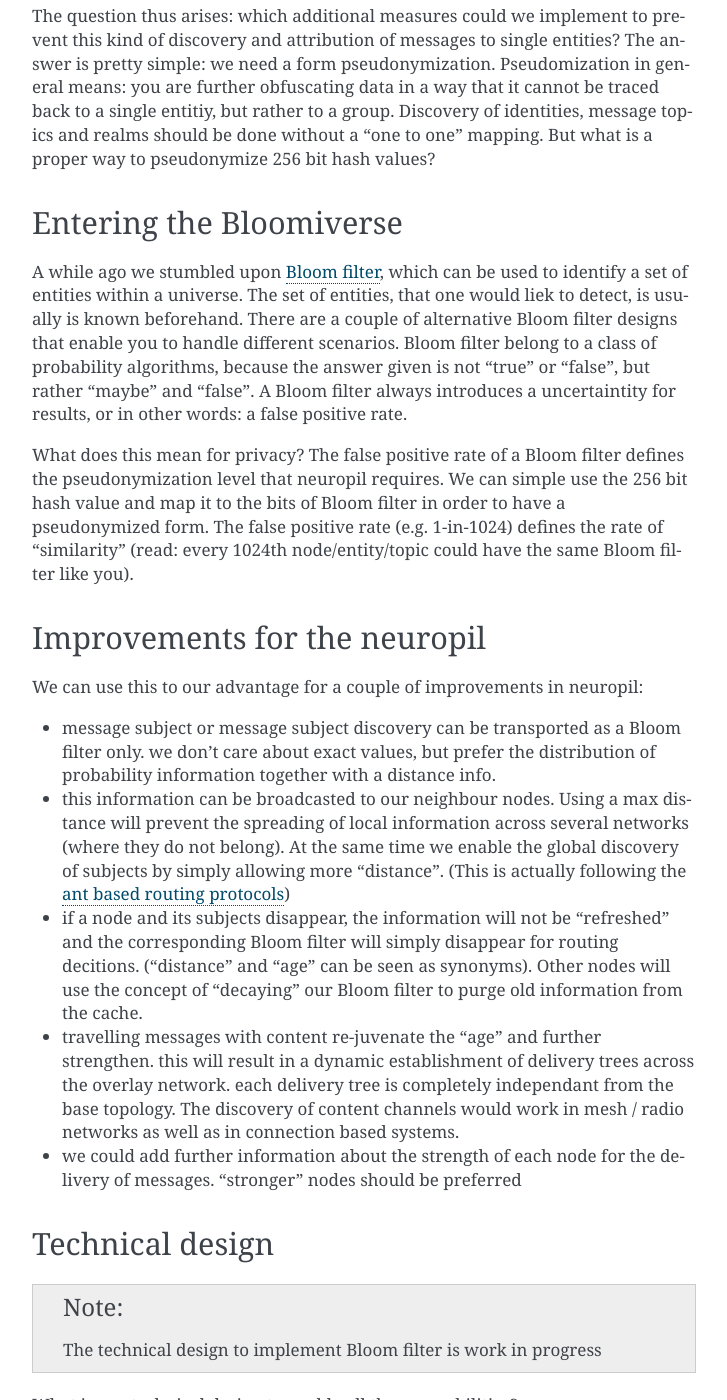
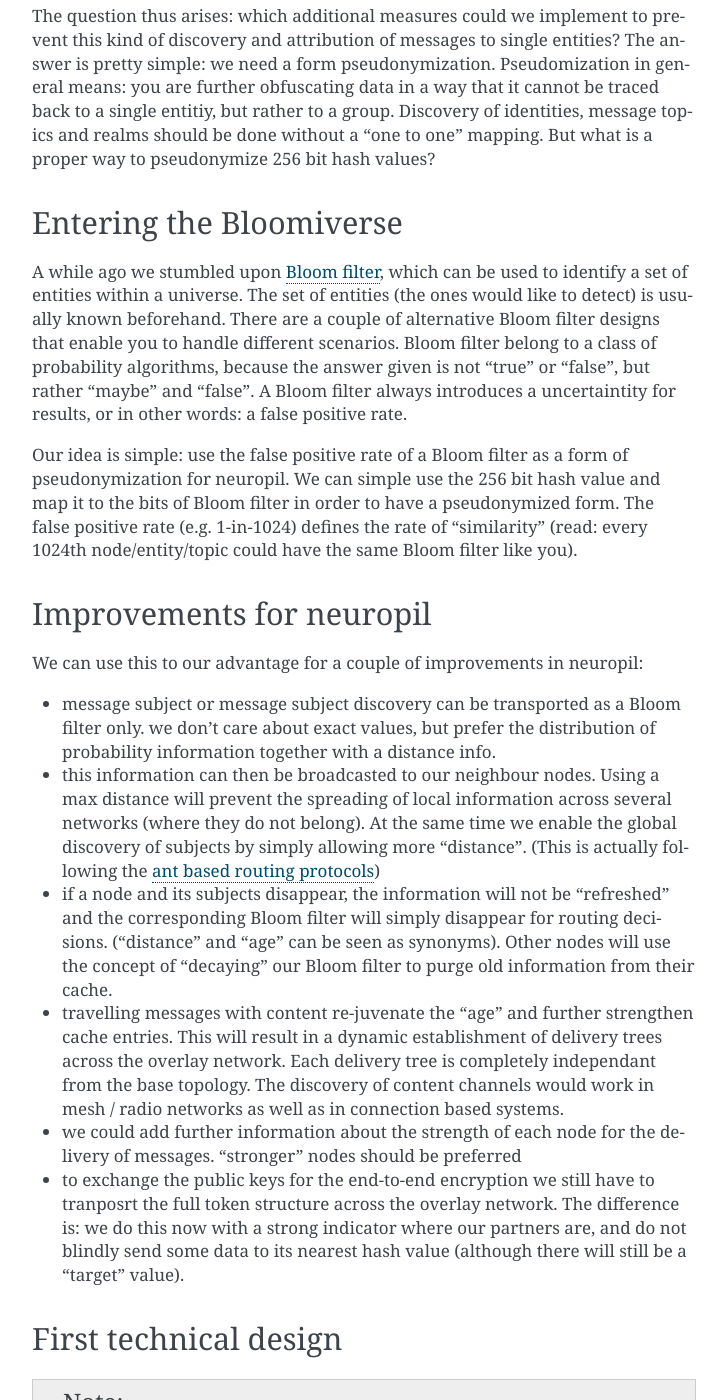
Before and after one commit to pi-lar/neuropil, a Sphinx documentation site: the page built from doc/source/ngizero.rst, in a window 1280 px wide and 1400 px high, scrolled down 1353 px. Shown: the whole window, without its empty margins (426-1153 px from the left). Built offline with Sphinx 7.4.7, drawn with Linux system fonts in a browser that asks for light colours; some of the changed text lies outside the part shown.

Commit message:
reworked documentation of the internal setup

```diff
--- a/doc/source/ngizero.rst
+++ b/doc/source/ngizero.rst
@@ -15,7 +15,7 @@
 be visible to neighbour nodes, and, at least in theory, the node could change frequently
 its fingerprint.
 The message intents are the place where both idenities play together, so the only thing
-of the application identity that remains visible is its public key or its fingerprint.
+of the application identity that remains visible is its public key and its fingerprint.
 The exchange of the message intents can be seen as the "DNS lookups" of the neuropil
 messaging layer, but we only try to discover named data channels (and yes, a name may
 refer to an IP address).
@@ -61,22 +61,22 @@
 
 A while ago we stumbled upon :ref:`Bloom filter<neuropil_knowhow_bloomfilter>`,
 which can be used to identify a set of entities within a universe. The set of
-entities, that one would liek to detect, is usually is known beforehand. There
+entities (the ones would like to detect) is usually known beforehand. There
 are a couple of alternative Bloom filter designs that enable you to handle different
 scenarios. Bloom filter belong to a class of probability algorithms, because the
 answer given is not "true" or "false", but rather "maybe" and "false". A Bloom
 filter always introduces a uncertaintity for results, or in other words: a false
 positive rate.
 
-What does this mean for privacy? The false positive rate of a Bloom filter defines
-the pseudonymization level that neuropil requires. We can simple use the 256 bit
-hash value and map it to the bits of Bloom filter in order to have a pseudonymized
-form. The false positive rate (e.g. 1-in-1024) defines the rate of "similarity"
-(read: every 1024th node/entity/topic could have the same Bloom filter like you).
+Our idea is simple: use the false positive rate of a Bloom filter as a form of
+pseudonymization for neuropil. We can simple use the 256 bit hash value and map
+it to the bits of Bloom filter in order to have a pseudonymized form. The false
+positive rate (e.g. 1-in-1024) defines the rate of "similarity" (read: every 1024th
+node/entity/topic could have the same Bloom filter like you).
 
 
-Improvements for the neuropil
-*****************************
+Improvements for neuropil
+*************************
 
 We can use this to our advantage for a couple of improvements in neuropil:
 
@@ -84,62 +84,83 @@
   we don't care about exact values, but prefer the distribution of probability information
   together with a distance info.
 
-- this information can be broadcasted to our neighbour nodes. Using a max distance
+- this information can then be broadcasted to our neighbour nodes. Using a max distance
   will prevent the spreading of local information across several networks (where they
   do not belong). At the same time we enable the global discovery of subjects by simply
   allowing more "distance". (This is actually following the :ref:`ant based routing protocols<neuropil_knowhow_routing>`)
 
 - if a node and its subjects disappear, the information will not be "refreshed" and the
-  corresponding Bloom filter will simply disappear for routing decitions. ("distance" and
+  corresponding Bloom filter will simply disappear for routing decisions. ("distance" and
   "age" can be seen as synonyms). Other nodes will use the concept of "decaying" our Bloom
-  filter to purge old information from the cache.
+  filter to purge old information from their cache.
 
-- travelling messages with content re-juvenate the "age" and further strengthen. this
-  will result in a dynamic establishment of delivery trees across the overlay network.
-  each delivery tree is completely independant from the base topology. The discovery of
+- travelling messages with content re-juvenate the "age" and further strengthen cache entries.
+  This will result in a dynamic establishment of delivery trees across the overlay network.
+  Each delivery tree is completely independant from the base topology. The discovery of
   content channels would work in mesh / radio networks as well as in connection based systems.
 
 - we could add further information about the strength of each node for the delivery
   of messages. "stronger" nodes should be preferred
 
+- to exchange the public keys for the end-to-end encryption we still have to tranposrt the
+  full token structure across the overlay network. The difference is: we do this now with
+  a strong indicator where our partners are, and do not blindly send some data to its nearest
+  hash value (although there will still be a "target" value).
 
-Technical design
-****************
+
+First technical design
+**********************
 
 .. NOTE::
    The technical design to implement Bloom filter is work in progress
 
-What is our technical design to enable all these capabilities?
-
 We orientate on the scaleBF Bloom filter implementation, which unfortunately lacks the ability
 to delete items from it.
 
-A bloom filter is treated as an 3D cube (with each edge length (el_?) being a prime number) and
-with (el_x != el_y != el_z).
+- A bloom filter is treated as an 3D cube (with each edge length (el_?) being a prime number) and
+  with (el_x != el_y != el_z). For the calculation of the (bit) position in one cube(x)
+  (= H(x)%el_x * H(x)%el_y * H(x)%el_z). Furthermore we will use four 3D cubes per filter.
+  We can split our existing 256-hash values (e.g. the hash of a topic, H(topic) = 256bit hash)
+  into a eight tuples and then use two values per cube. i.e. we can interpret the first 2 uint32_t
+  for the first cube, the next two for the second cube and so on. One single Bloom filter then
+  consists of 4 cubes.
 
-For the calculation of the position in the cube(xyz) (= H(x)%el_x * H(x)%el_y * H(x)%el_z)
+- The values in this cube will not be a single bit, but we would like to use two uint8_t values.
+  The first uint8_t for the distance from origin using simple << operator (max distance is 8 hops).
+  The second uint8_t as a counting Bloom filter. This will allows us to react on a possible deletion
+  of elements, but more important it will give a better indicator how many times a value has been
+  referenced.
 
-We will use 2 points per cube:
-With the hash of a topic resulting in a 256bit hash value ( H(topic) = 256bit hash), we can interpret
-the first 2 uint32_t for the first cube, the next two for the second cube and so on.
-One single Bloom filter then consists of 4 cubes.
+- The filters will be organized with a simple hash map, the size of the hash map will be 257 bytes.
+  The index position of the hash table will be calculated by a modulo division ( H(topc)%257 ).
+  Each hash map position will not contain a simple list of bloom filter. Instead we will create
+  an array of 32 bloom filter, where the first bloom filter will just contain the union of the
+  remaining 31 entries. If the first 32 cubes have reached their capacity, we can add another
+  array of 32 bloom filter. Together with each bloom filter entry we store a np_dhkey_t of the peer
+  where the filter was coming from. That means that there could be more than one np_dhkey_t
+  for a given topic, i.e. if more than one receiver is attached to a sender.
 
-The values in this cube will not be single bit, but we would like to use two uint8_t values.
-The first uint8_t for the distance from origin using simple << operator (max distance is 8 hops).
-The second uint8_t as a counting Bloom filter, to be able to remove elements.
+- To transport a bloom filter, the serialized form of such a Bloom filter will really just be:
+  uint16_t       : hash map position
+  uint8_t        : age of the bloom filter
+  4*(uint16_t)[2]: list of four uint16_t[2] arrays, indicating the position in the cubes
+  This serialization (19 bytes) will in most cases be less than the real size of the Bloom filter.
+  Pushing more than one bloom filter into a message will be possible.
 
-When the first of this Bloom filter cubes has reached its capacity, we add four new cubes.
-A set of Bloom filter could be organized with a simple hash map with a prime number size:
-The position in the simple hash map can be found by a modulo division of the hash value of the topic
-with the simple hash map size.
+- when sending data, this table can be inspected in addition to the normal routing table. The
+  heuristic value for a given topic can be used to alter the routing decision which is just based
+  on minimizing hash distance. The current routing decision already covers latency (double) and health
+  status of a peer connection. In addition we can now add the heuristic value to the set. A message
+  will thus be routed to a peer if a certain threshold value has been reached.
 
-A serialized form of such a Bloom filter could really just be:
-(uint8_t): hash map position
-4*[ (uint16_t)/(uint16_t) ]: a list of uint16_t[2] array, indicating the position and the values
+- on a regular basis the filter will loose information, i.e. the reference count will be decreased.
+  If a single bllom filter has reached zero, it will be deleted from the set.
 
-which is many cases will be less than real size of the Bloom filter (17 bytes min).
-with a higher fill ratio it could be better to simply transport the binary form of
-the filter.
+
+use two bloom filter for two purposes ?
+- transport the "topic" alone
+- transport "topic" plus content annotations
+
 
 
 General Remarks
```
Also changed, not shown: other parts of doc/source/ngizero.rst (+1 -1 lines).
